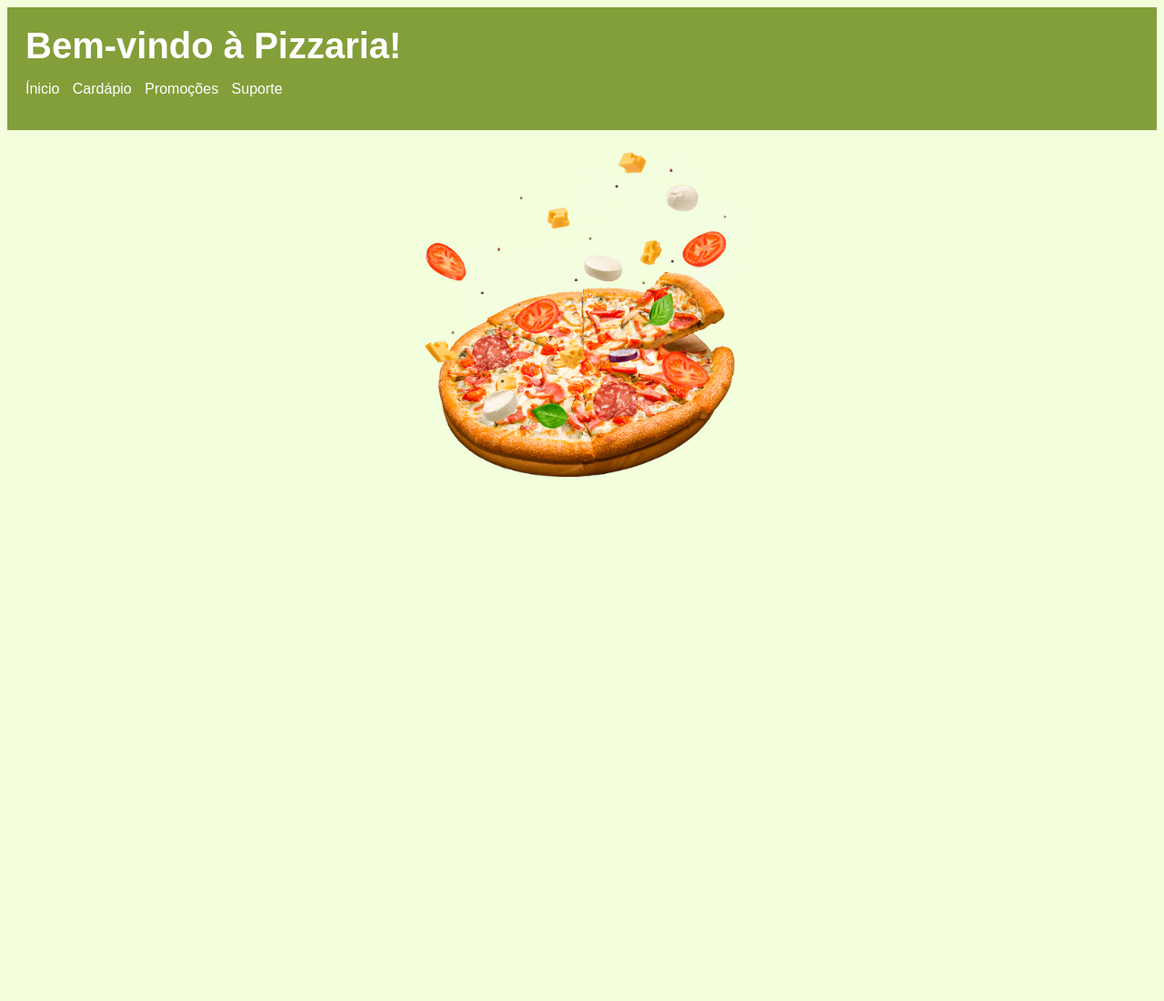
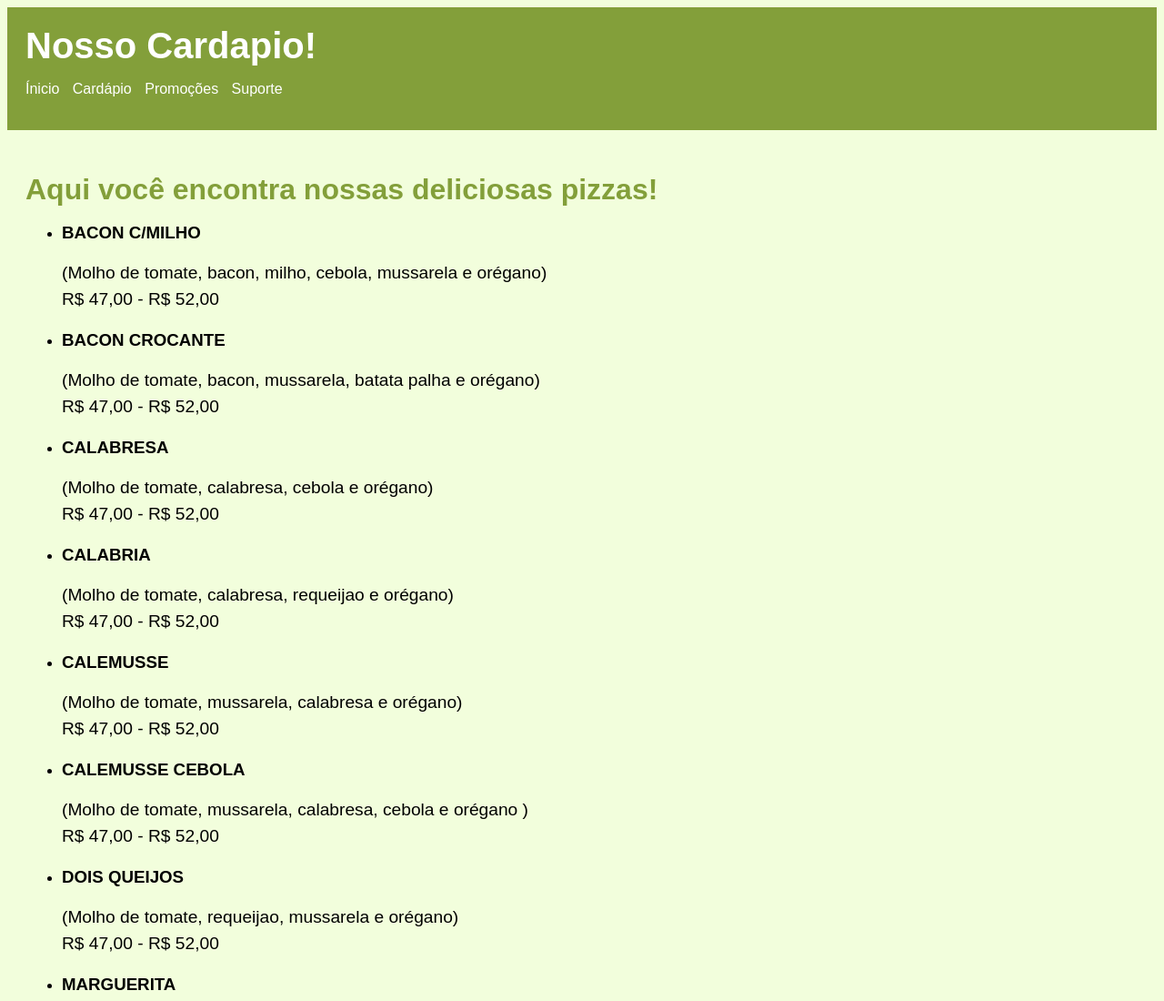
Before and after one commit to AndreLuizGimenez/Avaliacao-de-Front-end, a plain HTML site: page Cardapio.html in a window 1280 px wide. Shown: the top 1100 px of the page at 91% size. Before the commit the page ends 800 px from the top, so only its background shows below. Drawn offline with Linux system fonts and the light colour scheme.

Commit message:
Cardapio.html

```diff
--- a/Cardapio.html
+++ b/Cardapio.html
@@ -3,12 +3,12 @@
 <head>
     <meta charset="UTF-8">
     <meta name="viewport" content="width=device-width, initial-scale=1.0">
-    <title>Pizzaria</title>
+    <title>Cardapio</title>
     <link rel="stylesheet" href="Prova.css">
 </head>
 <body>
     <header>
-        <h1>Bem-vindo à Pizzaria!</h1>
+        <h1>Nosso Cardapio!</h1>
         <nav>
             <ul>
                 <li><a href="prova.html">Ínicio</a></li>
@@ -18,6 +18,50 @@
             </ul>
         </nav>
     </header>
-    <img class="pizza" src="pizza.png" alt="Pizza">
+    <main>
+        <section id="cardapio">
+            <h2>Aqui você encontra nossas deliciosas pizzas!</h2>
+
+
+        <ul>
+            <li><h3>BACON C/MILHO</h3>
+        <p>(Molho de tomate, bacon, milho, cebola, mussarela e orégano)<br>R$ 47,00 - R$ 52,00</p></li>
+
+        <li><h3>BACON CROCANTE</h3>
+        <p>(Molho de tomate, bacon, mussarela, batata palha e orégano)<br>R$ 47,00 - R$ 52,00</p></li>
+
+        <li><h3>CALABRESA</h3>
+        <p>(Molho de tomate, calabresa, cebola e orégano)<br>R$ 47,00 - R$ 52,00</p></li>
+
+        <li><h3>CALABRIA</h3>
+        <p>(Molho de tomate, calabresa, requeijao e orégano)<br>R$ 47,00 - R$ 52,00</p></li>
+
+        <li><h3>CALEMUSSE</h3>
+        <p>(Molho de tomate, mussarela, calabresa e orégano)<br>R$ 47,00 - R$ 52,00</p></li>
+
+        <li><h3>CALEMUSSE CEBOLA</h3>
+        <p>(Molho de tomate, mussarela, calabresa, cebola e orégano )<br>R$ 47,00 - R$ 52,00</p></li>
+
+        <li><h3>DOIS QUEIJOS</h3>
+        <p>(Molho de tomate, requeijao, mussarela e orégano)<br>R$ 47,00 - R$ 52,00</p></li>
+
+        <li><h3>MARGUERITA</h3>
+        <p>(Molho de tomate, mussarela, rodelas de tomate, parmesão, manjericão seco, manjericão fresco e orégano)<br>R$ 47,00 - R$ 52,00</p></li>
+
+        <li><h3>MILHO</h3>
+        <p>(Molho de tomate, milho, mussarela e orégano)<br>R$ 47,00 - R$ 52,00</p></li>
+
+        <li><h3>MUSSARELA</h3>
+        <p>(Molho de tomate, mussarela e orégano)<br>R$ 47,00 - R$ 52,00</p></li>
+
+        <li><h3>NAPOLITANA</h3>
+        <p>(Molho de tomate, mussarela, rodelas de tomate, parmesão e orégano)<br>R$ 47,00 - R$ 52,00</p></li>
+
+        <li><h3>PRIMAVERA</h3>
+        <p>(Molho de tomate, milho, ervilha, ovo, cebola, mussarela e orégano)<br>R$ 47,00 - R$ 52,00</p></li>
+        </li>
+    </ul>
+        </section>
+    </main>
 </body>
 </html>
```
